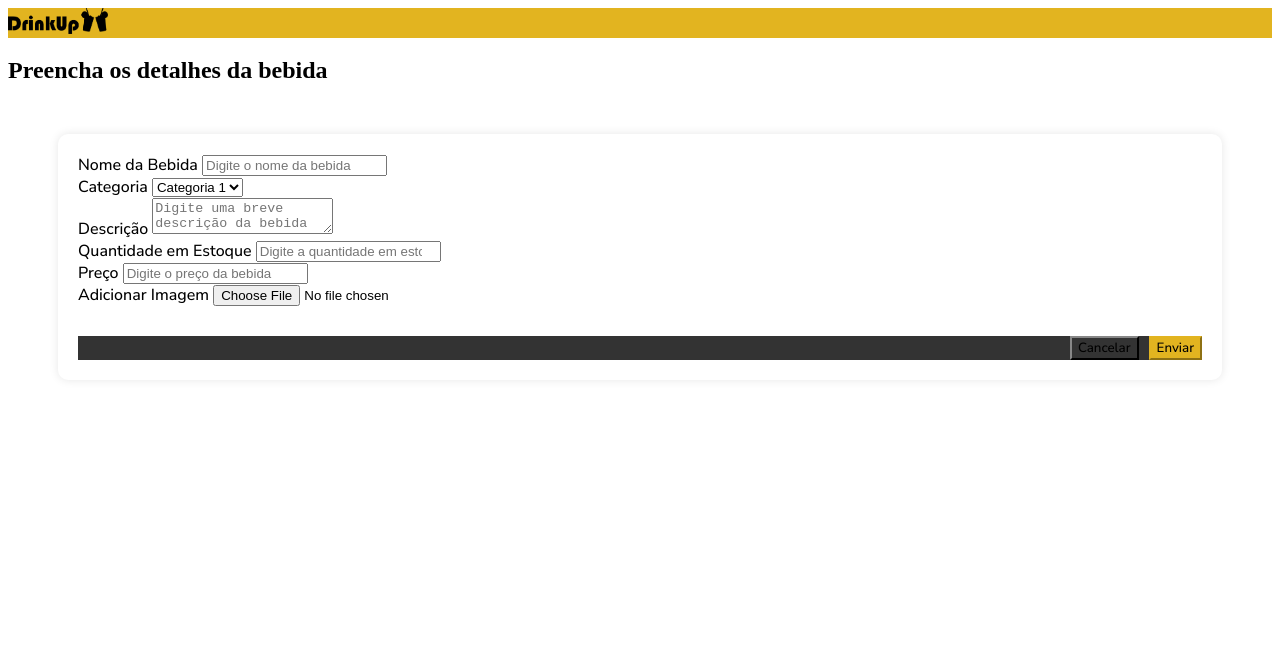
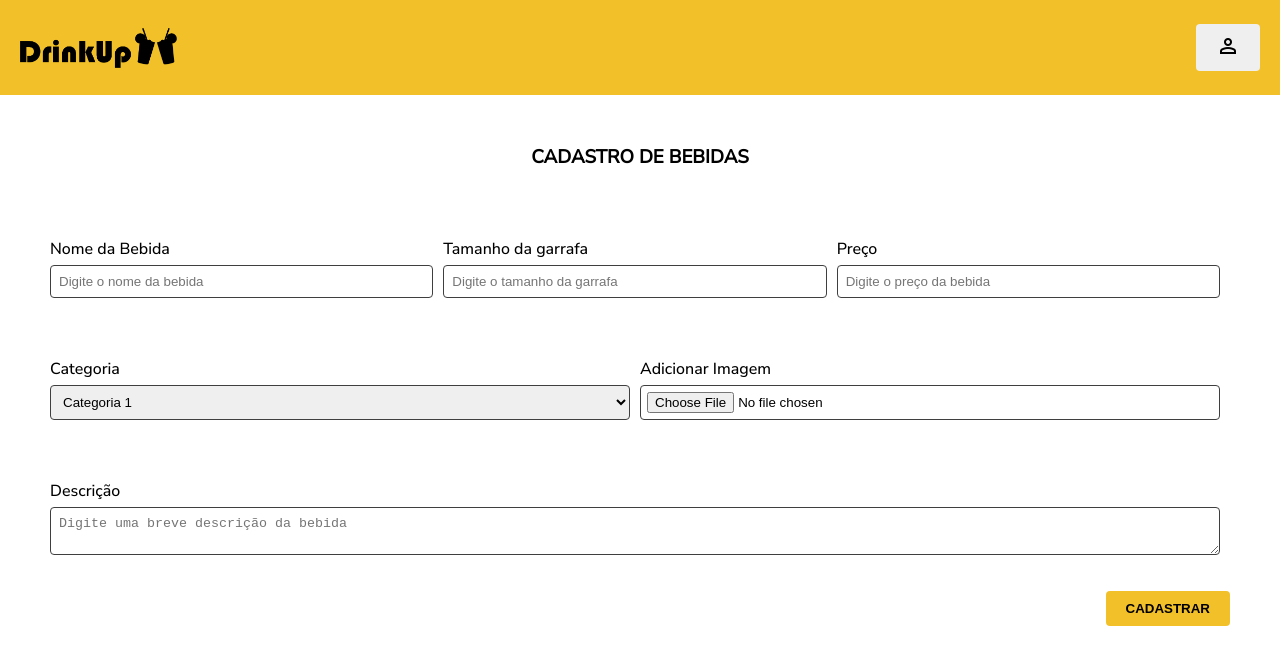
Before and after one commit to ICEI-PUC-Minas-PMGES-TI/pmg-es-2024-1-ti3-9545100-drink-up, a plain HTML site: page Codigo/frontend/views/CadastroBebidas.html in a window 1280 px wide. Drawn offline with nearby package versions, Linux system fonts and the light colour scheme.

Commit message:
Front - Update

```diff
--- a/Codigo/frontend/css/CadastroBebidas.css
+++ b/Codigo/frontend/css/CadastroBebidas.css
@@ -1,58 +1,108 @@
-.form-container {
-    background-color: white;
-    padding: 20px;
-    border-radius: 10px;
-    box-shadow: 0px 0px 10px rgba(0, 0, 0, 0.1);
-    font-family: 'Nunito Sans', sans-serif;
+@import url("https://fonts.googleapis.com/css2?family=Nunito+Sans:wght@500;1000&ital,wght@1,1000&display=swap");
 
+body {
+    font-family: "Nunito Sans", sans-serif;
+    margin: 0;
+    padding: 0;
+    display: flex;
+    flex-direction: column;
+    height: 100vh;
+}
+
+.header {
+    background-color: #F2C029;
+    padding: 24px 20px;
+    display: flex; /* Ativa flexbox no header */
+    justify-content: space-between; /* Separa os itens para cada extremidade */
+    align-items: center; /* Centraliza verticalmente */
+}
+
+.header img {
+    height: 40px;
+}
+
+.user-icon {
+    height: 30px; /* Ajuste para o ícone do usuário */
+}
+
+main{
+    padding: 30px 50px;
+}
+
+.title{
+    display: flex;
+    justify-content: center;
+}
+
+button {
+    padding: 10px 20px;
+    cursor: pointer;
+    border: none;
+    border-radius: 4px;
+    font-weight: bold;
+    text-transform: uppercase;
+    transition: background-color 0.2s ease-in-out;
 }
 
 
-.btn-dark, .btn-primary, .button {
-    background-color: #333;
-    border-color: #333;
-    font-family: 'Nunito Sans', sans-serif;
-    font-weight: 500;
+
+.row {
+    margin-top: 50px;
+    margin-bottom: 20px;
+    display: flex;
+    flex-wrap: wrap;
 }
 
-.btn-dark:hover {
-    background-color: #555;
-    border-color: #555;
+.input-group {
+    flex: 1;
+    margin-right: 10px;
+    margin-bottom: 10px;
 }
 
-.btn-primary {
-    background-color: #E2B420;
-    border-color: #E2B420;
+
+.input-group label {
+    display: block;
+    margin-bottom: 5px;
 }
 
-.btn-primary:hover {
-    background-color: #D7A11E;
-    border-color: #D7A11E;
+.input-group input[type="text"],
+.input-group input[type="number"],
+.input-group select,
+.input-group textarea,
+.input-group input[type="file"] {
+    width: 100%;
+    padding: 8px;
+    border: 1px solid #3f3f3f;
+    border-radius: 4px;
+    box-sizing: border-box;
 }
 
-main{
-    background-color: white;
-    padding: 30px 50px;
-    font-family: 'Nunito Sans', sans-serif;
+.input-group input[type="file"]{
+    padding: 6px;   /* deixa o tamanho igual a dos outros do escolher arquivo */
 }
 
-.titulo {
-    font-family: 'Nunito Sans', sans-serif;
-    font-weight: 1000;
-    font-style: italic;
+
+.button {
+    margin-top: 20px;
+    text-align: right;
 }
 
-.texto-pequeno {
-    font-family: 'Nunito Sans', sans-serif;
-    font-weight: 500;
+.button button {
+    margin-left: 10px;
 }
 
-.button{
-    display: flex;
-    justify-content: end;
-    margin-top: 30px;
+.btn {
+    padding: 10px 20px;
+    border: none;
+    border-radius: 4px;
+    cursor: pointer;
 }
 
-#btncancelar{
-    margin-right: 10px;
+#btncadastrar {
+    background-color: #F2C029;
+    color: #000;
 }
+
+textarea {
+    resize: vertical;
+}
--- a/Codigo/frontend/css/ListagemDeBebidas.css
+++ b/Codigo/frontend/css/ListagemDeBebidas.css
@@ -9,24 +9,27 @@ body {
     background-color: #fff;
 }
 
-.navbar {
-    background-color: #f2c029;
-    padding: 10px 20px;
-    display: flex;
-    justify-content: space-between;
-    align-items: center;
-    height: 80px;
+.header {
+    background-color: #F2C029;
+    padding: 24px 20px;
+    display: flex; /* Ativa flexbox no header */
+    justify-content: space-between; /* Separa os itens para cada extremidade */
+    align-items: center; /* Centraliza verticalmente */
 }
 
-.navbar .navbar-brand img {
-    width: 300px;
-    height: auto;
-    display: block;
+.header img {
+    height: 40px;
 }
 
+.user-icon {
+    height: 30px; /* Ajuste para o ícone do usuário */
+}
+
+
+
 .button-NovoProduto {
-    border: 2px solid #000;
-    border-radius: 20px;
+    border: 1px solid #000;
+    border-radius: 4px;
     padding: 10px 20px;
     cursor: pointer;
     font-weight: 700;
--- a/Codigo/frontend/css/PerfilAdmin.css
+++ b/Codigo/frontend/css/PerfilAdmin.css
@@ -52,11 +52,16 @@ input[type="password"] {
   width: 40%;
   padding: 8px;
   margin-top: 8px;
+  border-radius: 4px;
+  border: 1px solid #3f3f3f;
 }
 
 button {
   padding: 10px 20px;
   cursor: pointer;
+  padding: 10px 20px;
+  border: none;
+  border-radius: 4px;
 }
 
 .sidebar button {
@@ -70,7 +75,8 @@ button {
 }
 
 .cancel-btn {
-  background-color: #fff;
+  background-color: #3f3f3f;
+  color: #ddd;
 }
 
 .save-btn {
--- a/Codigo/frontend/js/CadastroBebida.js
+++ b/Codigo/frontend/js/CadastroBebida.js
@@ -18,12 +18,13 @@ document.addEventListener('DOMContentLoaded', function () {
                 nome: nome,
                 categoria: categoria,
                 descricao: descricao,
-                qntd_estoque : qntd_estoque,
+                qntd_estoque: qntd_estoque,
                 valor: preco,
                 imagem: imagem
-            } ) } )
-                .then(response => response.json())
-                .then(data => { console.log(data) })
-                .catch(error => { console.log(error); });
-        });
+            })
+        })
+            .then(response => response.json())
+            .then(data => { console.log(data) })
+            .catch(error => { console.log(error); });
     });
+});
--- a/Codigo/frontend/views/CadastroBebidas.html
+++ b/Codigo/frontend/views/CadastroBebidas.html
@@ -5,77 +5,66 @@
   <meta charset="UTF-8">
   <meta name="viewport" content="width=device-width, initial-scale=1.0">
   <title>Cadastro de Bebida</title>
-  <link href="https://fonts.googleapis.com/css2?family=Nunito+Sans:wght@500;1000&ital,wght@1,1000&display=swap" rel="stylesheet">
+  <link rel="stylesheet"
+    href="https://fonts.googleapis.com/css2?family=Material+Symbols+Outlined:opsz,wght,FILL,GRAD@20..48,100..700,0..1,-50..200" />
   <link rel="stylesheet" href="../css/CadastroBebidas.css">
 </head>
 
 <body>
-
-  <nav class="navbar navbar-expand-lg navbar-light" style="background-color: #E2B420;">
-    <div class="container">
-      <a class="navbar-brand" href="#"><img width="100px" src="../assets/img/DrinkUp_Logo_Preta_PNG.png"></a>
-    </div>
-  </nav>
-
-  <header class="container mt-5 mb-3">
-    <div class="row">
-      <div class="col">
-        <h2 class="text-center">Preencha os detalhes da bebida</h2>
-      </div>
-    </div>
+  <header class="header">
+    <img src="../assets/img/DrinkUp_Logo_Preta_PNG.png" alt="DrinkUp Logo" />
+    <button class="button-usuario" onclick="location.href='PerfilAdmin.html'">
+      <span class="material-symbols-outlined">person</span>
+    </button>
   </header>
 
   <main>
     <div class="container">
+      <div class="title">
+        <h3>CADASTRO DE BEBIDAS</h3>
+      </div>
       <div class="row">
-        <div class="form-container">
-          <div class="col-md-12">
-            <form action="#" method="post" id="formCadastroBebida">
-              <div class="mb-3">
-                <label for="nome" class="form-label">Nome da Bebida</label>
+        <div class="input-group">
+          <label for="nome">Nome da Bebida</label>
           <input type="text" class="form-control" id="nome" placeholder="Digite o nome da bebida" required>
         </div>
-              <div class="mb-3">
-                <label for="categoria" class="form-label">Categoria</label>
+        <div class="input-group">
+          <label for="estoque">Tamanho da garrafa</label>
+          <input type="text" class="form-control" id="garrafa" placeholder="Digite o tamanho da garrafa" required>
+        </div>
+        <div class="input-group">
+          <label for="preco" class="form-label">Preço</label>
+          <input type="number" class="form-control" id="preco" placeholder="Digite o preço da bebida" required>
+        </div>
+      </div>
+      <div class="row">
+        <div class="input-group">
+          <label for="categoria">Categoria</label>
           <select class="form-control" id="categoria" required>
             <option value="1">Categoria 1</option>
             <option value="2">Categoria 2</option>
-                  <option value="2">Categoria 3</option>
-                  <option value="2">Categoria 4</option>
-                  <option value="2">Categoria 5</option>
+            <option value="3">Categoria 3</option>
+            <option value="4">Categoria 4</option>
+            <option value="5" class="addcategoria">Adicionar Categoria</option>
           </select>
         </div>
-              <div class="mb-3">
-                <label for="descricao" class="form-label">Descrição</label>
-                <textarea class="form-control" id="descricao" rows="2"
-                  placeholder="Digite uma breve descrição da bebida" required></textarea>
-              </div>
-
-              <div class="mb-3">
-                <label for="estoque" class="form-label">Quantidade em Estoque</label>
-                <input type="number" class="form-control" id="estoque" placeholder="Digite a quantidade em estoque"
-                  required>
-              </div>
-              <div class="mb-3">
-                <label for="preco" class="form-label">Preço</label>
-                <input type="number" class="form-control" id="preco" placeholder="Digite o preço da bebida" required>
-              </div>
-              <div class="mb-3">
+        <div class="input-group">
           <label for="imagem" class="form-label">Adicionar Imagem</label>
           <input type="file" class="form-control" id="imagem">
         </div>
       </div>
-
-          <div class="button">
-            <button type="button" class="btn btn-dark" id="btncancelar">Cancelar</button>
-            <button type="button" class="btn btn-primary" id="btnenviar">Enviar</button>
-          </div>
-
+      <div class="row">
+        <div class="input-group" id="descrição">
+          <label for="descricao">Descrição</label>
+          <textarea class="form-control" id="descricao" placeholder="Digite uma breve descrição da bebida"
+            required></textarea>
         </div>
       </div>
+    </div>
+    <div class="button">
+      <button type="button" class="btn" id="btncadastrar">CADASTRAR</button>
     </div>
   </main>
   <script src="../js/CadastroBebida.js"></script>
 </body>
-
 </html>
```
Also changed, not shown: Codigo/frontend/views/ListagemDeBebidas.html (+8 -10 lines), Codigo/frontend/views/PerfilAdmin.html (+4 -1 lines). Lines whose indentation alone changed are shown as unchanged.
